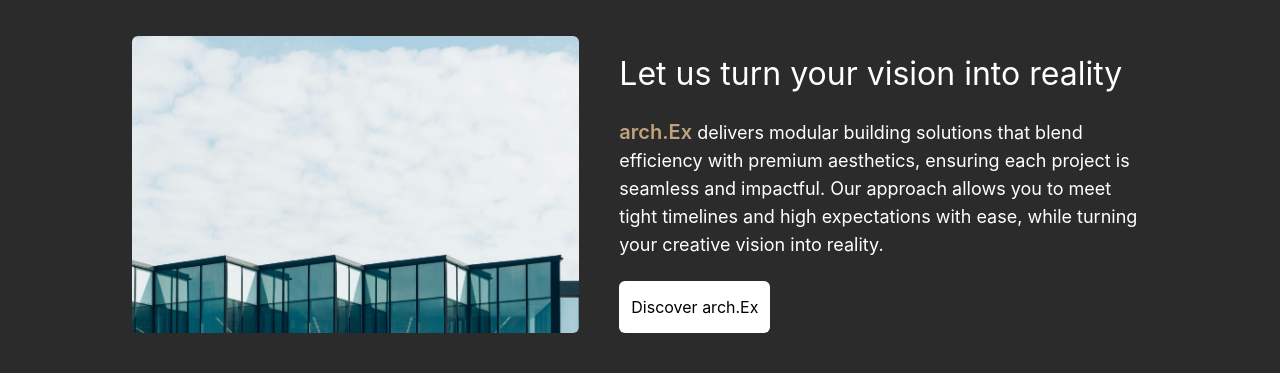
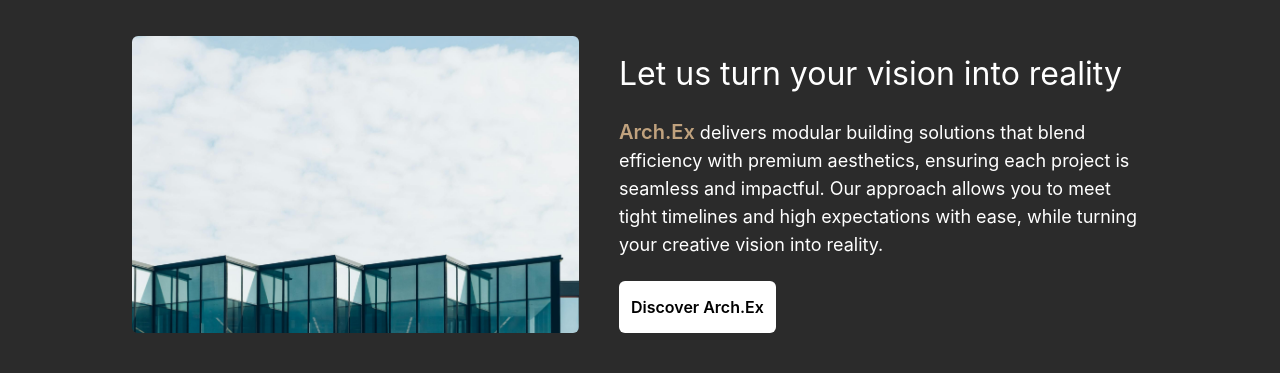
Before and after one commit to Tez-cyber/architecture-website, a React (Vite) app: page / in a window 1280 px wide. Shown: the part 1420-1803 px from the top of the page. Built offline with nearby package versions, Linux system fonts and the light colour scheme; no server answers.

Commit message:
Adjusted colored text and font-weight for button

```diff
--- a/src/components/Vision.jsx
+++ b/src/components/Vision.jsx
@@ -13,13 +13,13 @@ const Vision = () => {
                 <div className="text-white flex flex-col gap-5">
                     <h2 className='text-[32px]'>Let us turn your vision into reality</h2>
                     <p className="text-lg">
-                        <span className="text-lightCream font-semibold text-xl">arch.Ex</span> delivers modular building solutions that blend
+                        <span className="text-lightCream capitalize font-semibold text-xl">arch.Ex</span> delivers modular building solutions that blend
                         efficiency with premium aesthetics, ensuring each project is seamless and impactful.
                         Our approach allows you to meet tight timelines and high expectations with ease,
                         while turning your creative vision into reality.
                     </p>
                     <div className="mt-4">
-                        <a href="#" className='bg-white text-black px-3 py-4 rounded-md'>Discover arch.Ex</a>
+                        <a href="#" className='bg-white text-black px-3 py-4 font-semibold capitalize rounded-md'>Discover arch.Ex</a>
                     </div>
                 </div>
             </div>
```
